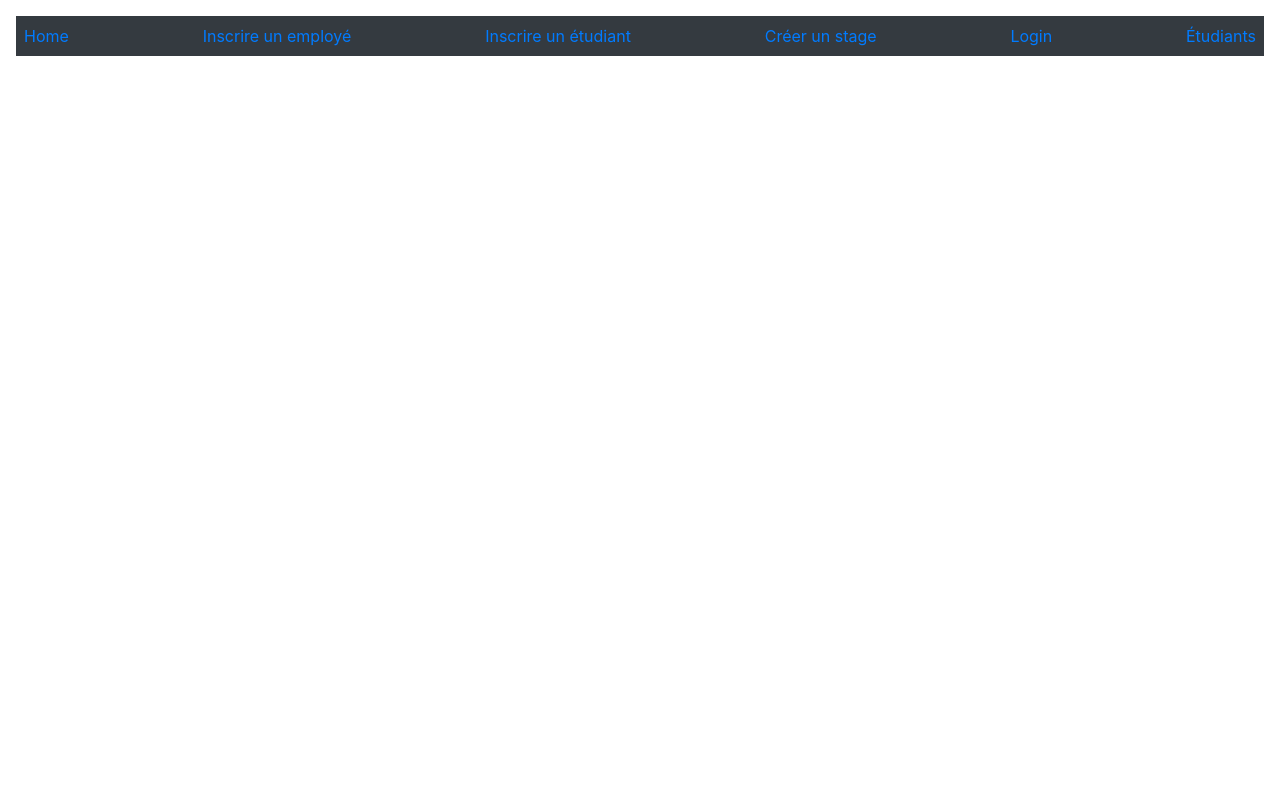
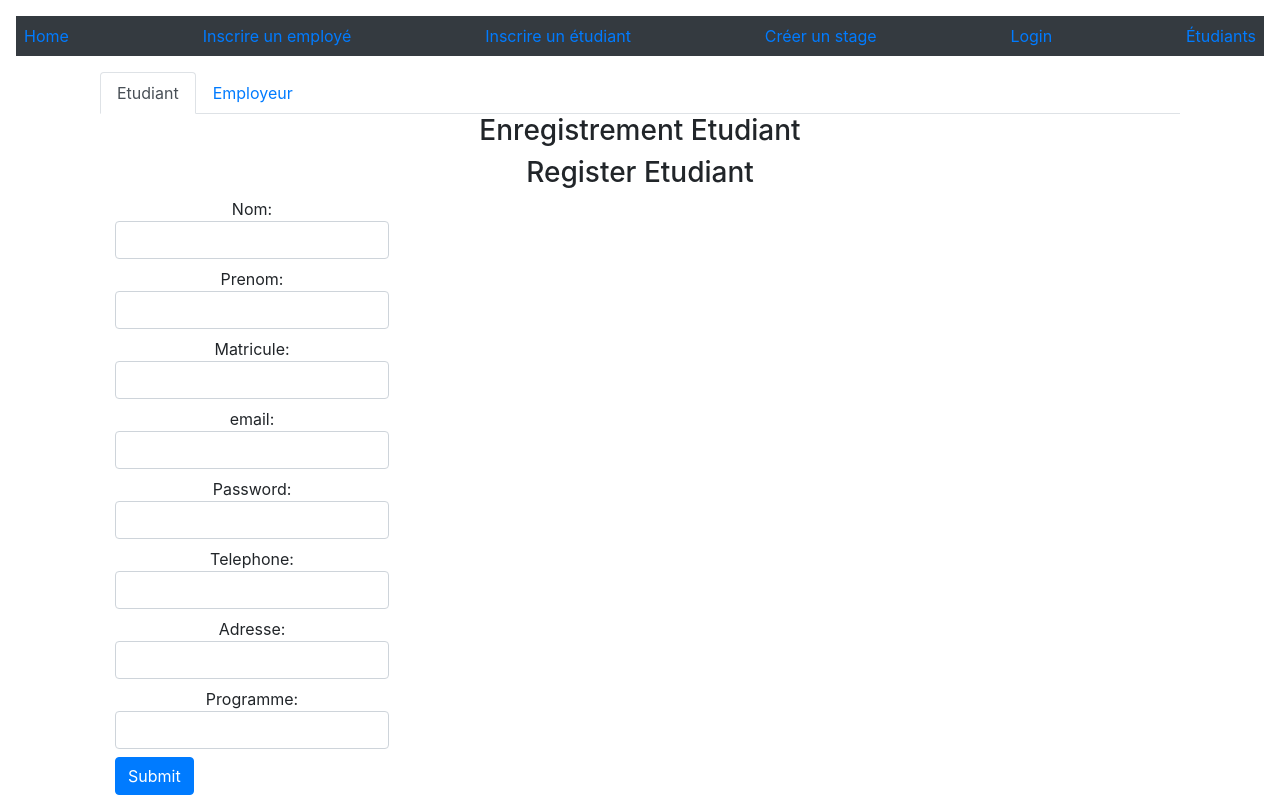
Before and after one commit to cidit/Projet-Integre-EQ1, a React (Create React App) app in the folder frontend/: page / in a window 1280 px wide. Built offline with nearby package versions, Linux system fonts and the light colour scheme.

Commit message:
Validation to code review

```diff
--- a/frontend/src/components/EmployeurRegister.js
+++ b/frontend/src/components/EmployeurRegister.js
@@ -41,7 +41,7 @@ export default class EmployeurRegister extends Component {
 
             <div className="container ">
                 <div className="col">
-                    <div className="card p-3" >
+                    <div className="card p-3 m-3" >
                         <h5 className="card-title text-center p-3" style={{ background: '#E3F9F0 ' }}>Nouvel employeur</h5>
                         <Formik
                             initialValues={{
@@ -150,7 +150,7 @@ export default class EmployeurRegister extends Component {
                                                     <Field type="texte"
                                                         name="adresse"
                                                         className="form-control"
-                                                        placeholder="Password" />
+                                                        placeholder="Adresse" />
                                                     <ErrorMessage name="adresse">{msg => <div className="badge alert-danger">{msg}</div>}</ErrorMessage >
                                                 </div>
                                             </div>
--- a/frontend/src/components/Home.js
+++ b/frontend/src/components/Home.js
@@ -1,4 +1,5 @@
 import React, { Component } from 'react';
+import Register from './RegisterComponent';
 
 export default class Home extends Component {
     constructor(props) {
@@ -6,7 +7,7 @@ export default class Home extends Component {
     }
     render(){
         return(
-           <div></div>
+           <div><Register/></div>
         );
     }
 }
--- a/frontend/src/components/RegisterComponent.js
+++ b/frontend/src/components/RegisterComponent.js
@@ -30,7 +30,6 @@ export default class Register extends Component {
 					<EtudiantRegister/>
 				</Tab>
 				<Tab eventKey="employeur" title="Employeur">
-                    <h3>Enregistrement Employeur</h3>
 					<EmployeurRegister/>
 				</Tab>
 			</Tabs>
```
